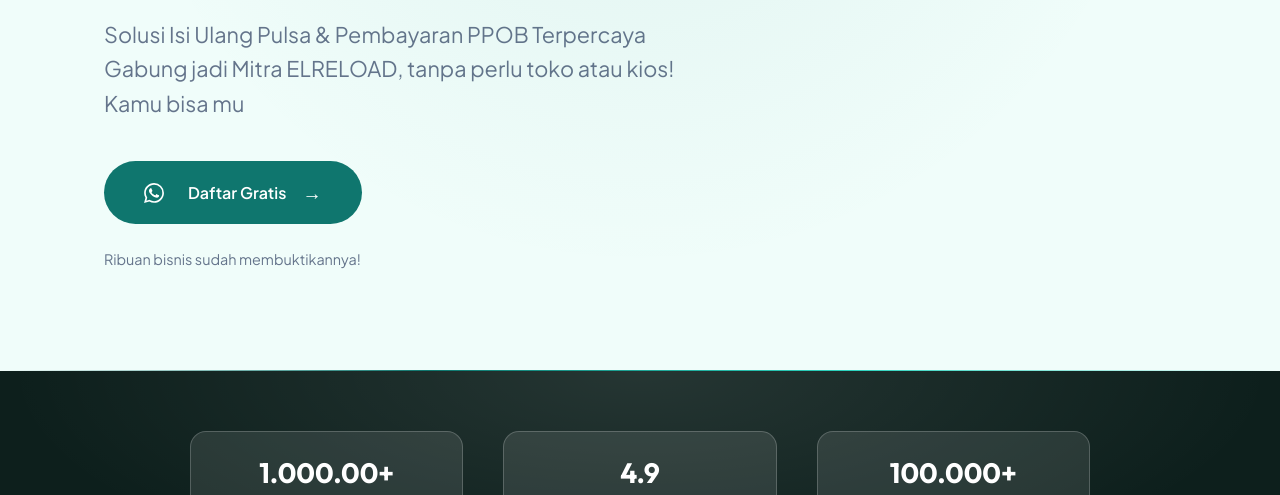
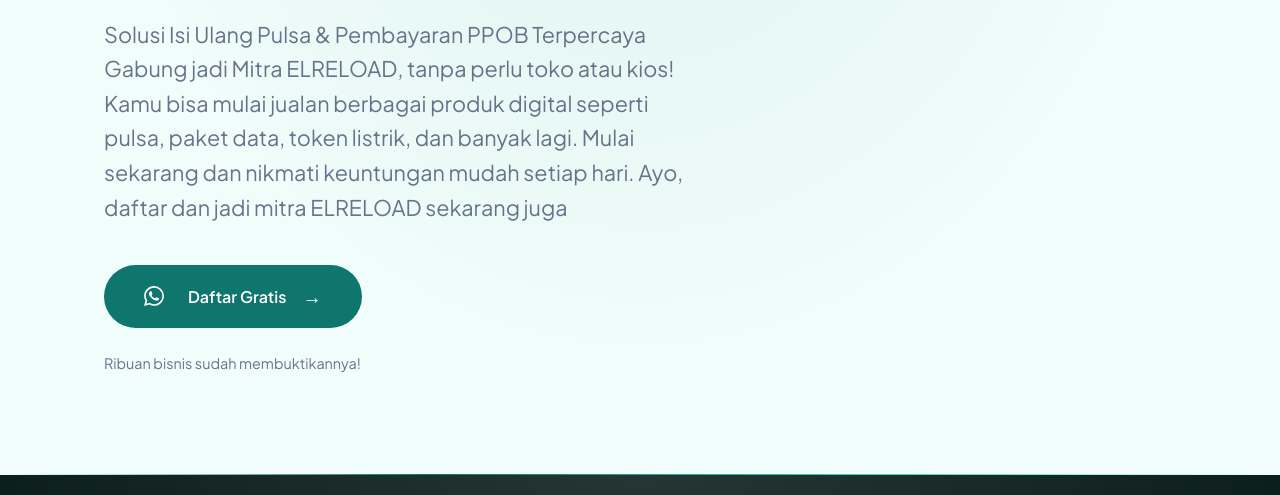
Before and after one commit to ezareload/elreload-server-pulsa-ppob, a plain HTML site: page index.html in a window 1280 px wide. Shown: the part 287-782 px from the top of the page. Drawn offline with Linux system fonts and the light colour scheme.

Commit message:
Update index.html

```diff
--- a/index.html
+++ b/index.html
@@ -56,8 +56,8 @@
             <div class="hero-content">
                 <div class="hero-badge">Daftar Gratis Sekarang!</div>
                 <h1>Elreload Mobile App</h1>
-                <p class="hero-subtitle">Solusi Isi Ulang Pulsa &amp; Pembayaran PPOB Terpercaya
-Gabung jadi Mitra ELRELOAD, tanpa perlu toko atau kios! Kamu bisa mu</p>
+                <p class="hero-subtitle">Solusi Isi Ulang Pulsa & Pembayaran PPOB Terpercaya
+Gabung jadi Mitra ELRELOAD, tanpa perlu toko atau kios! Kamu bisa mulai jualan berbagai produk digital seperti pulsa, paket data, token listrik, dan banyak lagi. Mulai sekarang dan nikmati keuntungan mudah setiap hari. Ayo, daftar dan jadi mitra ELRELOAD sekarang juga</p>
                 <a href="https://wa.me/6282299606991" target="_blank" rel="noopener noreferrer" class="hero-cta"><svg viewBox="0 0 24 24" width="20" height="20" fill="currentColor" style="vertical-align: middle; margin-right: 8px;"><path d="M17.472 14.382c-.297-.149-1.758-.867-2.03-.967-.273-.099-.471-.148-.67.15-.197.297-.767.966-.94 1.164-.173.199-.347.223-.644.075-.297-.15-1.255-.463-2.39-1.475-.883-.788-1.48-1.761-1.653-2.059-.173-.297-.018-.458.13-.606.134-.133.298-.347.446-.52.149-.174.198-.298.298-.497.099-.198.05-.371-.025-.52-.075-.149-.669-1.612-.916-2.207-.242-.579-.487-.5-.669-.51-.173-.008-.371-.01-.57-.01-.198 0-.52.074-.792.372-.272.297-1.04 1.016-1.04 2.479 0 1.462 1.065 2.875 1.213 3.074.149.198 2.096 3.2 5.077 4.487.709.306 1.262.489 1.694.625.712.227 1.36.195 1.871.118.571-.085 1.758-.719 2.006-1.413.248-.694.248-1.289.173-1.413-.074-.124-.272-.198-.57-.347m-5.421 7.403h-.004a9.87 9.87 0 01-5.031-1.378l-.361-.214-3.741.982.998-3.648-.235-.374a9.86 9.86 0 01-1.51-5.26c.001-5.45 4.436-9.884 9.888-9.884 2.64 0 5.122 1.03 6.988 2.898a9.825 9.825 0 012.893 6.994c-.003 5.45-4.437 9.884-9.885 9.884m8.413-18.297A11.815 11.815 0 0012.05 0C5.495 0 .16 5.335.157 11.892c0 2.096.547 4.142 1.588 5.945L.057 24l6.305-1.654a11.882 11.882 0 005.683 1.448h.005c6.554 0 11.89-5.335 11.893-11.893a11.821 11.821 0 00-3.48-8.413Z"/></svg>Daftar Gratis</a>
 
                 <p class="hero-note">Ribuan bisnis sudah membuktikannya!</p>
```
